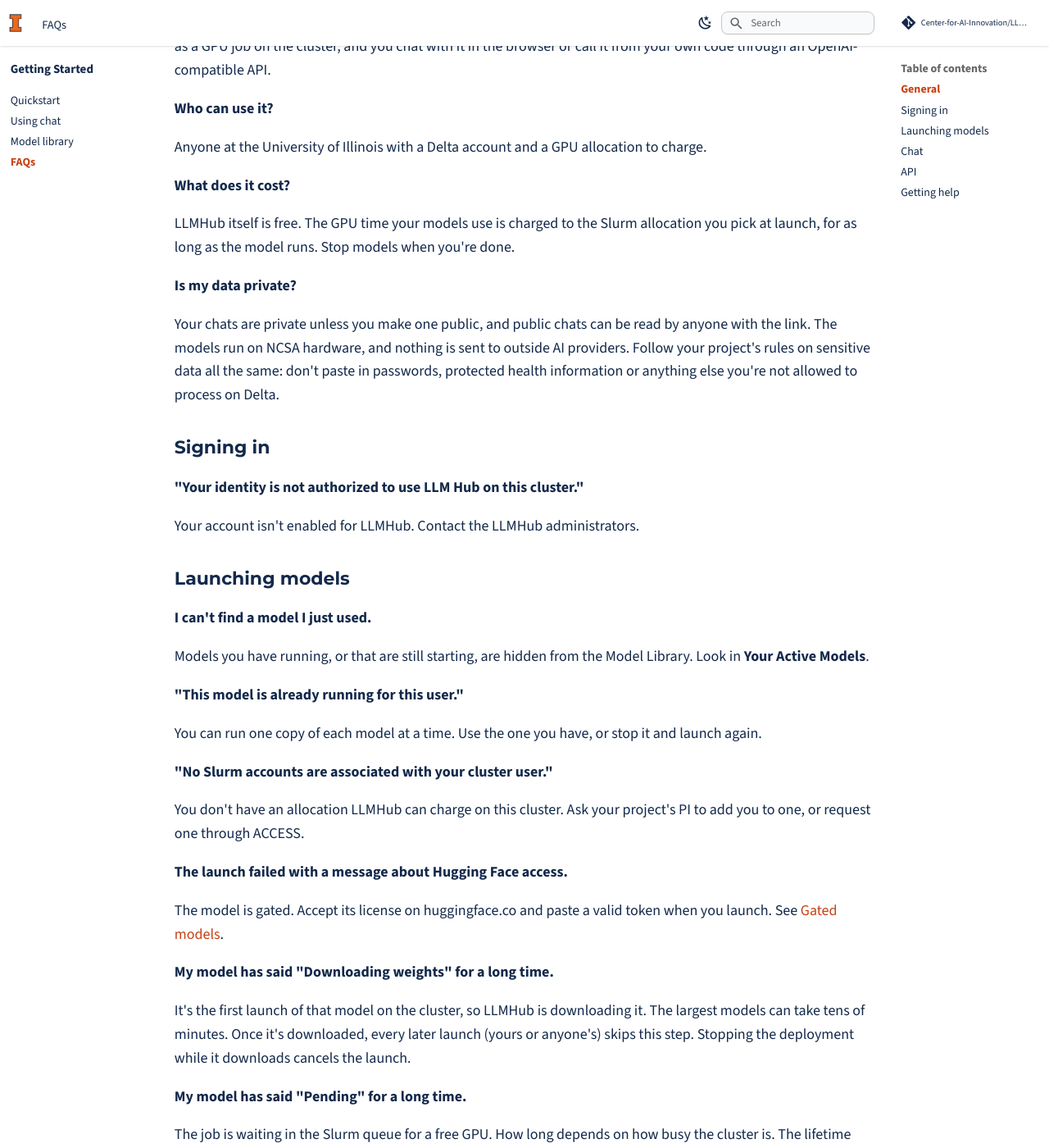
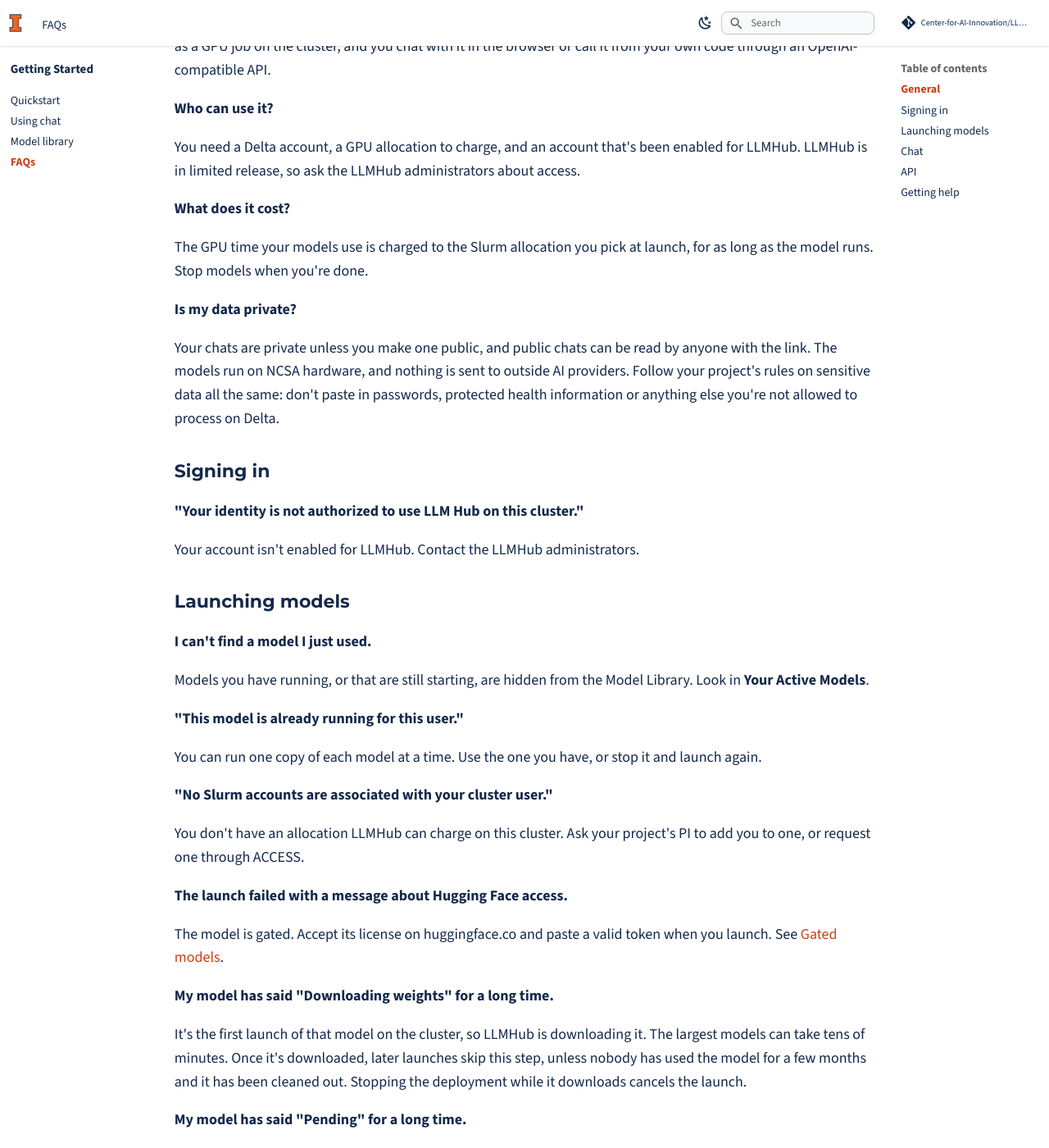
Before and after one commit to Center-for-AI-Innovation/LLMHub, an MkDocs documentation site: the page built from docs/getting-started/faqs.md, in a window 1280 px wide and 1400 px high, scrolled down 312 px. Shown: the whole window at 82% size. Built offline with MkDocs 1.6.1 and Material for MkDocs 9.7.7, drawn with Linux system fonts in a browser that asks for light colours; comment, search, counter and statistics services are not loaded.

Commit message:
docs: state access requirements instead of promising access
LLMHub is in limited release (friendly users first), so the site says what
a user needs (Delta account, GPU allocation, an account enabled for
LLMHub) rather than who can use it. Also drops "free" and the claim that
a download happens only once, since unused models are evicted.

Co-Authored-By: Claude Opus 5.5 <noreply@anthropic.com>

```diff
--- a/docs/getting-started/faqs.md
+++ b/docs/getting-started/faqs.md
@@ -11,14 +11,14 @@ OpenAI-compatible API.
 
 **Who can use it?**
 
-Anyone at the University of Illinois with a Delta account and a GPU
-allocation to charge.
+You need a Delta account, a GPU allocation to charge, and an account that's
+been enabled for LLMHub. LLMHub is in limited release, so ask the LLMHub
+administrators about access.
 
 **What does it cost?**
 
-LLMHub itself is free. The GPU time your models use is charged to the Slurm
-allocation you pick at launch, for as long as the model runs. Stop models
-when you're done.
+The GPU time your models use is charged to the Slurm allocation you pick at
+launch, for as long as the model runs. Stop models when you're done.
 
 **Is my data private?**
 
@@ -59,8 +59,9 @@ token when you launch. See [Gated models](model-library.md#gated-models).
 **My model has said "Downloading weights" for a long time.**
 
 It's the first launch of that model on the cluster, so LLMHub is downloading
-it. The largest models can take tens of minutes. Once it's downloaded, every later
-launch (yours or anyone's) skips this step. Stopping the deployment while it
+it. The largest models can take tens of minutes. Once it's downloaded, later
+launches skip this step, unless nobody has used the model for a few months
+and it has been cleaned out. Stopping the deployment while it
 downloads cancels the launch.
 
 **My model has said "Pending" for a long time.**
```
Also changed, not shown: docs/getting-started/quickstart.md (+3 -2 lines), docs/index.md (+3 -2 lines).
